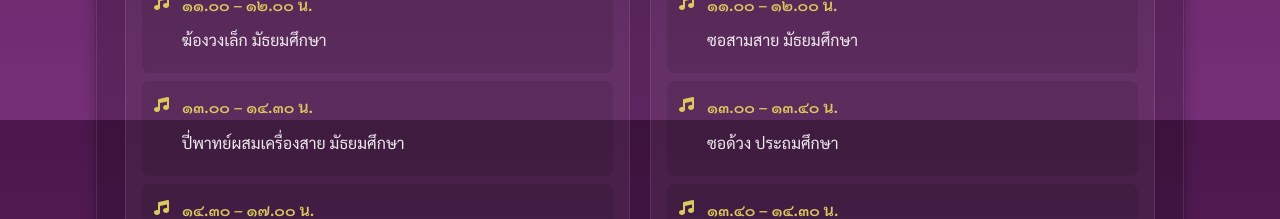
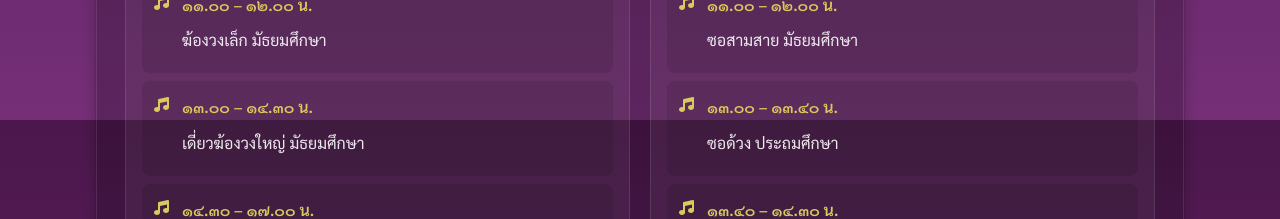
Before and after one commit to tmc-kku/thai-music-contest-25, a Next.js app: page /schedule in a window 1280 px wide. Shown: the part 1480-1699 px from the top of the page. Built offline with nearby package versions, Linux system fonts and the light colour scheme.

Commit message:
Update FA Theater schedule

```diff
--- a/app/schedule/page.tsx
+++ b/app/schedule/page.tsx
@@ -34,7 +34,7 @@ const saturdayRooms: Room[] = [
       { time: "๐๙.๐๐ – ๑๐.๐๐ น.", text: "ระนาดทุ้ม มัธยมศึกษา", icon: faMusic },
       { time: "๑๐.๐๐ – ๑๑.๐๐ น.", text: "ระนาดเอก มัธยมศึกษา", icon: faMusic },
       { time: "๑๑.๐๐ – ๑๒.๐๐ น.", text: "ฆ้องวงเล็ก มัธยมศึกษา", icon: faMusic },
-      { time: "๑๓.๐๐ – ๑๔.๓๐ น.", text: "ปี่พาทย์ผสมเครื่องสาย มัธยมศึกษา", icon: faMusic },
+      { time: "๑๓.๐๐ – ๑๔.๓๐ น.", text: "เดี่ยวฆ้องวงใหญ่ มัธยมศึกษา", icon: faMusic },
       {
         time: "๑๔.๓๐ – ๑๗.๐๐ น.",
         text: "วงเครื่องสายเครื่องเดี่ยว มัธยมศึกษา",
```
